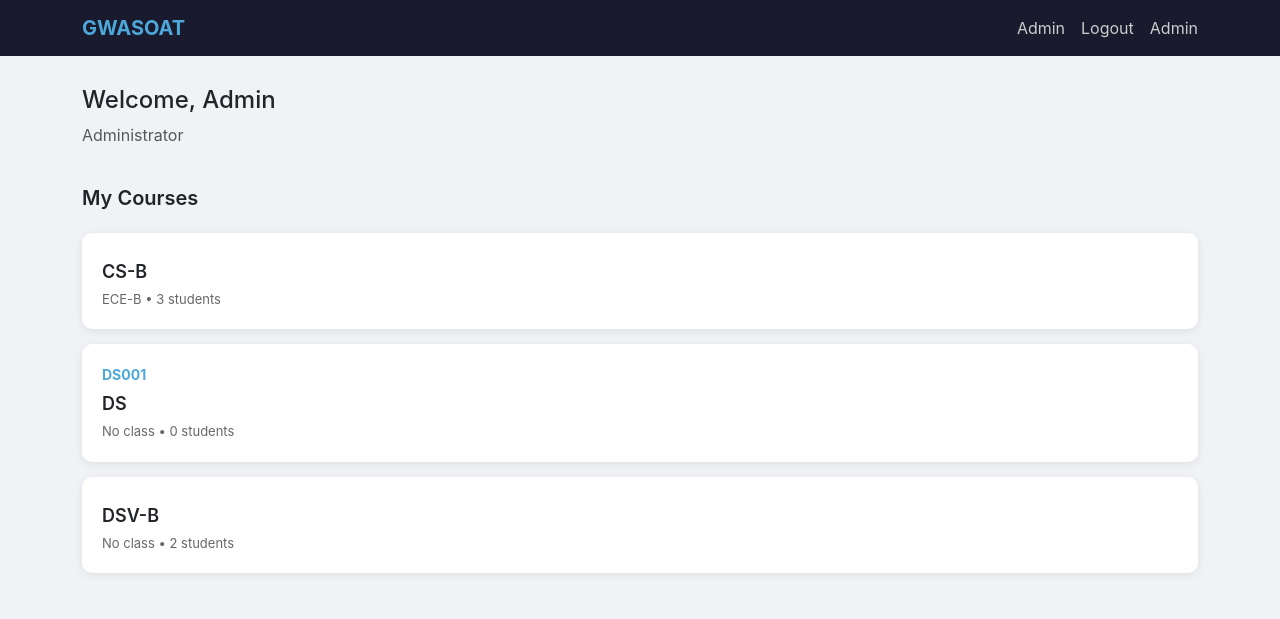
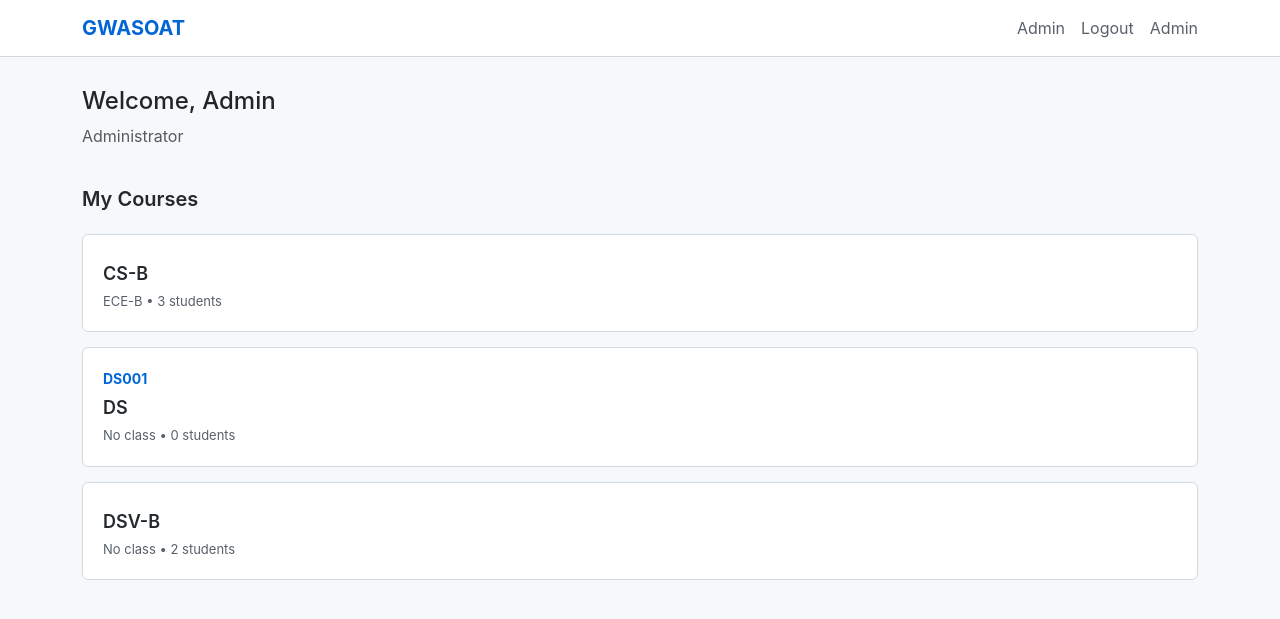
Before and after one commit to rikhil010/Attendance-Management-System, a Flask app: page /home in a window 1280 px wide. Shown: the top 619 px of the page. Run offline with Flask 3, Linux system fonts and the light colour scheme; the visitor is signed in with stand-in values (Sample User, id 1); data comes from the database, SQL or seed files in the repository; some libraries are stand-ins or nearby versions.

Commit message:
style: revert to old UI appearance (light theme, default Bootstrap)
- Login: white card on dark background, default form styling
- Home: white navbar with border, light gray background, blue accents
- Course: same light theme, bordered tables, default Bootstrap buttons
- Admin: same light theme, bordered cards, default nav pills
- Font: -apple-system/Segoe UI (same as original)
- Colors: #0366d6 blue, #f6f8fa background, #d1d9e0 borders
- No dark navbars, no custom colored buttons

```diff
--- a/python/src/auth.py
+++ b/python/src/auth.py
@@ -114,16 +114,13 @@ LOGIN_HTML = '''<!DOCTYPE html>
     <title>GWASOAT - Login</title>
     <link href="/static/css/bootstrap.min.css" rel="stylesheet">
     <style>
-        body { background: #1a1a2e; min-height: 100vh; display: flex; align-items: center; justify-content: center; }
-        .login-card { background: #16213e; border-radius: 12px; padding: 40px; width: 100%; max-width: 400px; box-shadow: 0 8px 32px rgba(0,0,0,0.3); }
-        .login-card h2 { color: #e8e8e8; margin-bottom: 30px; text-align: center; }
-        .form-control { background: #0f3460; border: 1px solid #1a4080; color: #fff; }
-        .form-control:focus { background: #0f3460; color: #fff; border-color: #4da8da; box-shadow: 0 0 0 0.2rem rgba(77,168,218,0.25); }
-        .form-label { color: #a8a8a8; }
-        .btn-primary { background: #4da8da; border: none; width: 100%; padding: 12px; font-size: 16px; }
-        .btn-primary:hover { background: #3d8cb5; }
+        body { background: #1a1a2e; min-height: 100vh; display: flex; align-items: center; justify-content: center; font-family: -apple-system, BlinkMacSystemFont, 'Segoe UI', Helvetica, Arial, sans-serif; }
+        .login-card { background: #ffffff; border: 1px solid #d1d9e0; border-radius: 6px; padding: 40px; width: 100%; max-width: 400px; box-shadow: 0 1px 3px rgba(0,0,0,0.1); }
+        .login-card h2 { color: #24292e; margin-bottom: 30px; text-align: center; }
+        .form-control { border-radius: 6px; }
+        .btn-primary { background-color: #0366d6; border-color: #0366d6; width: 100%; padding: 10px; font-size: 15px; }
+        .btn-primary:hover { background-color: #0256cc; border-color: #0256cc; }
         .alert { font-size: 14px; }
-        .form-check-label { color: #a8a8a8; }
     </style>
 </head>
 <body>
--- a/web/templates/home.html
+++ b/web/templates/home.html
@@ -6,18 +6,18 @@
     <title>GWASOAT - Home</title>
     <link href="/static/css/bootstrap.min.css" rel="stylesheet">
     <style>
-        body { background: #f0f2f5; font-family: -apple-system, BlinkMacSystemFont, 'Segoe UI', sans-serif; }
-        .navbar { background: #1a1a2e; }
-        .navbar-brand { color: #4da8da !important; font-weight: bold; }
-        .nav-link { color: #ccc !important; }
-        .nav-link:hover { color: #fff !important; }
-        .course-card { background: #fff; border-radius: 10px; padding: 20px; margin-bottom: 15px; box-shadow: 0 2px 8px rgba(0,0,0,0.08); transition: transform 0.1s; cursor: pointer; }
-        .course-card:hover { transform: translateY(-2px); box-shadow: 0 4px 16px rgba(0,0,0,0.12); }
-        .course-code { color: #4da8da; font-weight: bold; font-size: 14px; }
-        .course-name { font-size: 18px; font-weight: 600; margin: 5px 0; }
-        .course-meta { color: #666; font-size: 13px; }
+        body { background-color: #f6f8fa; font-family: -apple-system, BlinkMacSystemFont, 'Segoe UI', Helvetica, Arial, sans-serif; }
+        .navbar { background-color: #ffffff; border-bottom: 1px solid #d1d9e0; }
+        .navbar-brand { color: #0366d6 !important; font-weight: bold; }
+        .nav-link { color: #586069 !important; }
+        .nav-link:hover { color: #24292e !important; }
+        .course-card { background: #fff; border: 1px solid #d1d9e0; border-radius: 6px; padding: 20px; margin-bottom: 15px; transition: box-shadow 0.1s; cursor: pointer; }
+        .course-card:hover { box-shadow: 0 2px 8px rgba(0,0,0,0.1); }
+        .course-code { color: #0366d6; font-weight: bold; font-size: 14px; }
+        .course-name { font-size: 18px; font-weight: 600; margin: 5px 0; color: #24292e; }
+        .course-meta { color: #586069; font-size: 13px; }
         .welcome-section { padding: 30px 0 20px; }
-        .section-title { font-size: 20px; font-weight: 600; margin-bottom: 20px; }
+        .section-title { font-size: 20px; font-weight: 600; margin-bottom: 20px; color: #24292e; }
     </style>
 </head>
 <body>
```
Also changed, not shown: web/templates/admin.html (+7 -7 lines), web/templates/course.html (+7 -8 lines).
